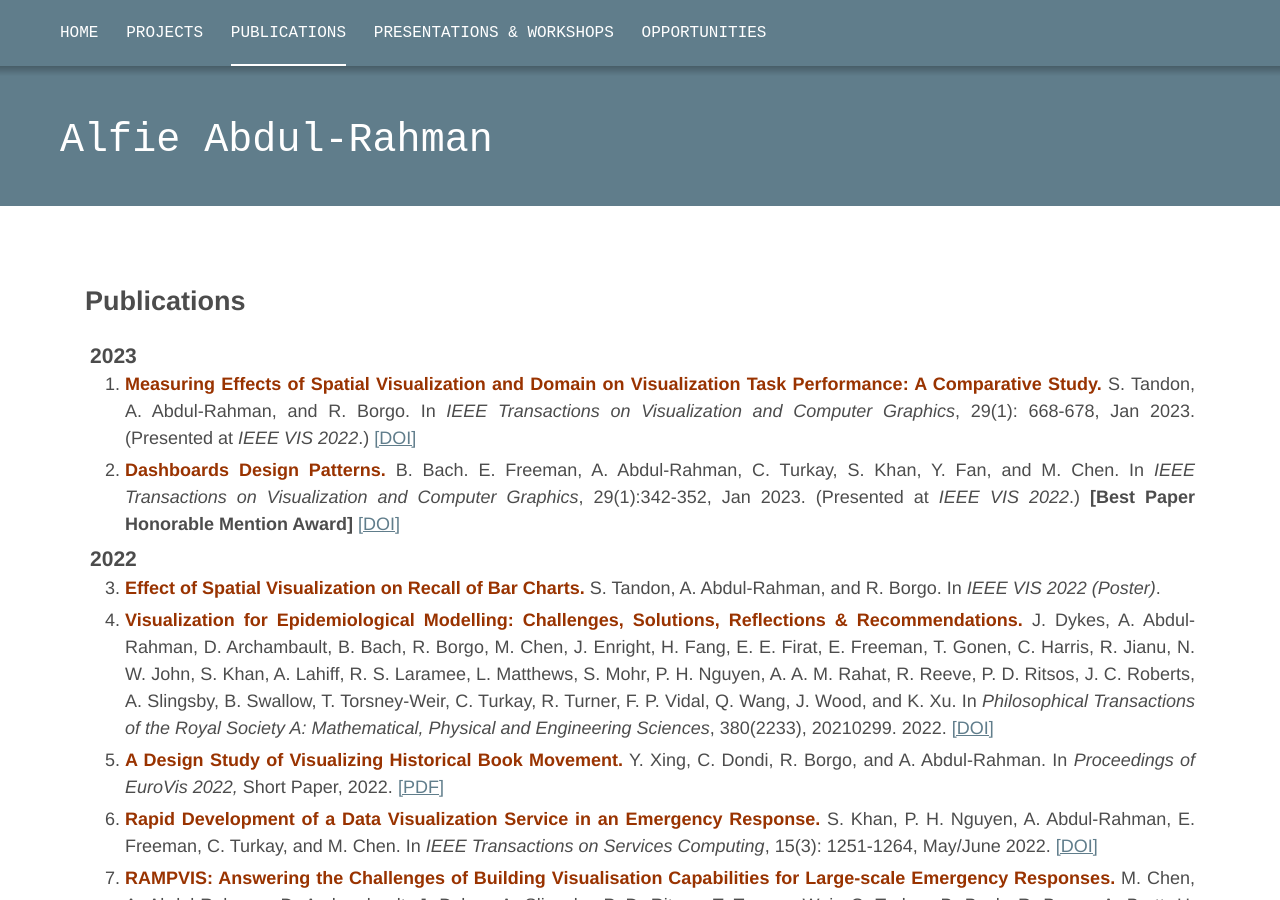
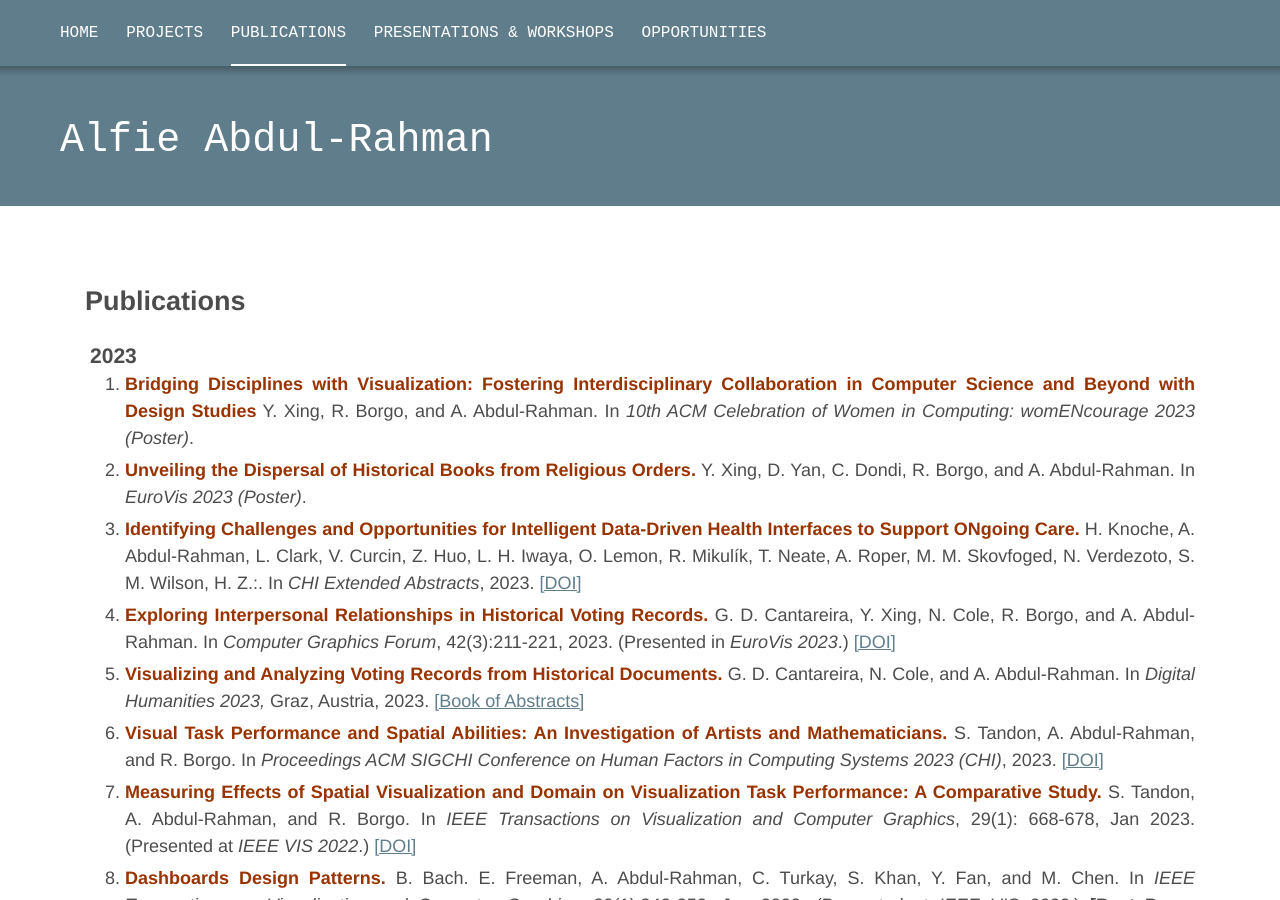
Before and after one commit to alfieabdulrahman/alfieabdulrahman.github.io, a Jekyll site: the page built from _pages/publications.markdown, in a window 1280 px wide and 900 px high. Built offline with Jekyll 4.4.1, drawn with Linux system fonts in a browser that asks for light colours.

Commit message:
Updated - job title, projects, and publications

```diff
--- a/_pages/publications.markdown
+++ b/_pages/publications.markdown
@@ -7,6 +7,40 @@ permalink: /publications/
 
 <ol class="pub-list">
 	<h3 class="year">2023</h3>
+    <li>
+      <span class="pub-title">Bridging Disciplines with Visualization: Fostering Interdisciplinary Collaboration in Computer Science and Beyond with Design Studies</span>
+      <span class="pub-author">Y. Xing, R. Borgo, and A. Abdul-Rahman.</span>
+      In <span class="pub-loc">10th ACM Celebration of Women in Computing: womENcourage 2023 (Poster)</span>.
+    </li>
+    <li>
+      <span class="pub-title">Unveiling the Dispersal of Historical Books from Religious Orders.</span>
+      <span class="pub-author">Y. Xing, D. Yan, C. Dondi, R. Borgo, and A. Abdul-Rahman.</span>
+      In <span class="pub-loc">EuroVis 2023 (Poster)</span>.
+    </li>
+	<li>
+		<span class="pub-title">Identifying Challenges and Opportunities for Intelligent Data-Driven Health Interfaces to Support ONgoing Care.</span>
+	    <span class="pub-author">H. Knoche, A. Abdul-Rahman, L. Clark, V. Curcin, Z. Huo, L. H. Iwaya, O. Lemon, R. Mikulík, T. Neate, A. Roper, M. M. Skovfoged, N. Verdezoto, S. M. Wilson, H. Z.:.</span>
+        In <span class="pub-loc">CHI Extended Abstracts</span>, 2023.
+        <a href="https://doi.org/10.1145/3544549.3573798" target="_blank">[DOI]</a>
+	</li>
+    <li>
+      <span class="pub-title">Exploring Interpersonal Relationships in Historical Voting Records.</span>
+      <span class="pub-author">G. D. Cantareira, Y. Xing, N. Cole, R. Borgo, and A. Abdul-Rahman.</span>
+      In <span class="pub-loc">Computer Graphics Forum</span>, 42(3):211-221, 2023. (Presented in <em>EuroVis 2023</em>.)
+      <a href="https://doi.org/10.1111/cgf.14824" target="_blank">[DOI]</a>
+    </li>
+    <li>
+      <span class="pub-title">Visualizing and Analyzing Voting Records from Historical Documents.</span>
+      <span class="pub-author">G. D. Cantareira, N. Cole, and A. Abdul-Rahman.</span>
+      In <span class="pub-loc">Digital Humanities 2023, </span> Graz, Austria, 2023.
+      <a href="https://zenodo.org/record/7961822" target="_blank">[Book of Abstracts]</a>
+    </li>
+	<li>
+		<span class="pub-title">Visual Task Performance and Spatial Abilities: An Investigation of Artists and Mathematicians.</span>
+	    <span class="pub-author">S. Tandon, A. Abdul-Rahman, and R. Borgo.</span>
+        In <span class="pub-loc">Proceedings ACM SIGCHI Conference on Human Factors in Computing Systems 2023 (CHI)</span>, 2023.
+        <a href="https://doi.org/10.1145/3544548.3580765" target="_blank">[DOI]</a>
+	</li>
     <li>
       <span class="pub-title">Measuring Effects of Spatial Visualization and Domain on Visualization Task Performance: A
 Comparative Study.</span>
--- a/index.markdown
+++ b/index.markdown
@@ -17,7 +17,7 @@ home: true
 	</div>
 	<div class="col-md-9">
 		<h3>Welcome to my website.</h3>
-		<p>Hi, I am a Lecturer in Computer Science at the <a
+		<p>Hi, I am a Senior Lecturer at the <a
 				href="https://www.kcl.ac.uk/nms/depts/informatics/index.aspx" target="_blank">Department of Informatics</a>,
 			<a href="https://www.kcl.ac.uk/index.aspx" target="_blank">King's College London.</a></p>
 		<p>My research interests include:</p>
```
Also changed, not shown: _pages/projects.markdown (+0 -22 lines).
